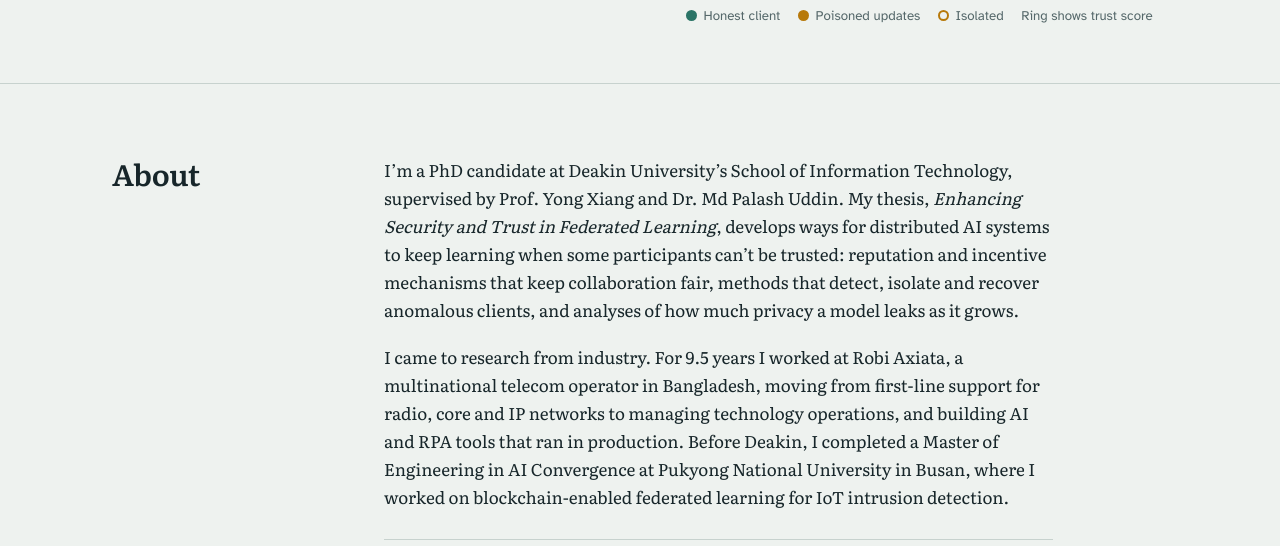
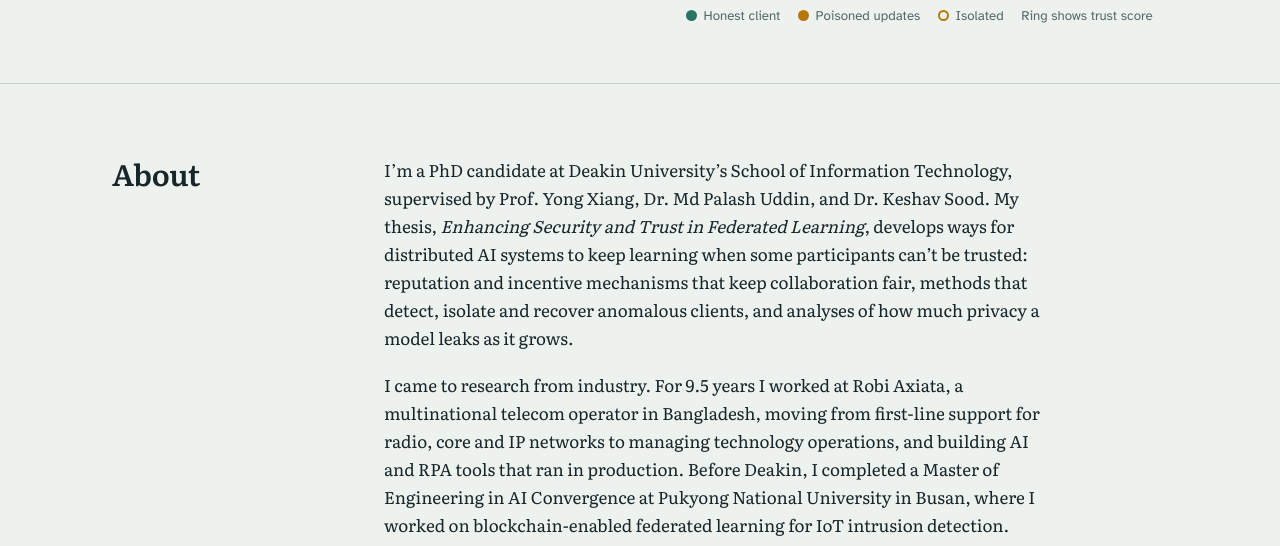
Before and after one commit to mamunurrashidete88/mamunurrashidete88.github.io, a plain HTML site: page index.html in a window 1280 px wide. Shown: the part 687-1233 px from the top of the page. Drawn offline with Linux system fonts and the light colour scheme.

Commit message:
Update index.html

```diff
--- a/index.html
+++ b/index.html
@@ -344,7 +344,7 @@
     <div class="wrap sec-head">
       <div><h2>About</h2></div>
       <div class="sec-body prose">
-        <p>I’m a PhD candidate at Deakin University’s School of Information Technology, supervised by Prof. Yong Xiang and Dr. Md Palash Uddin. My thesis, <em>Enhancing Security and Trust in Federated Learning</em>, develops ways for distributed AI systems to keep learning when some participants can’t be trusted: reputation and incentive mechanisms that keep collaboration fair, methods that detect, isolate and recover anomalous clients, and analyses of how much privacy a model leaks as it grows.</p>
+        <p>I’m a PhD candidate at Deakin University’s School of Information Technology, supervised by Prof. Yong Xiang, Dr. Md Palash Uddin, and Dr. Keshav Sood. My thesis, <em>Enhancing Security and Trust in Federated Learning</em>, develops ways for distributed AI systems to keep learning when some participants can’t be trusted: reputation and incentive mechanisms that keep collaboration fair, methods that detect, isolate and recover anomalous clients, and analyses of how much privacy a model leaks as it grows.</p>
         <p>I came to research from industry. For 9.5 years I worked at Robi Axiata, a multinational telecom operator in Bangladesh, moving from first-line support for radio, core and IP networks to managing technology operations, and building AI and RPA tools that ran in production. Before Deakin, I completed a Master of Engineering in AI Convergence at Pukyong National University in Busan, where I worked on blockchain-enabled federated learning for IoT intrusion detection.</p>
         <ul class="recent" aria-label="Recent highlights">
           <li><span class="yr">2026</span><span>“Privacy Risk Scales with Effective Dimension in Federated Learning” accepted at <strong>NeurIPS 2026</strong>.</span></li>
```
